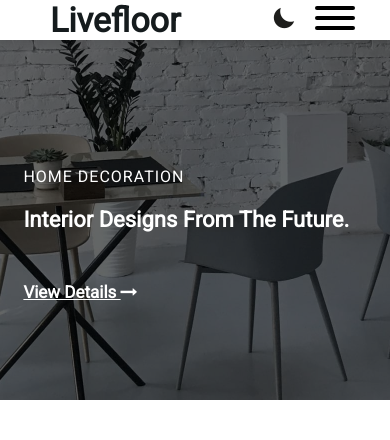
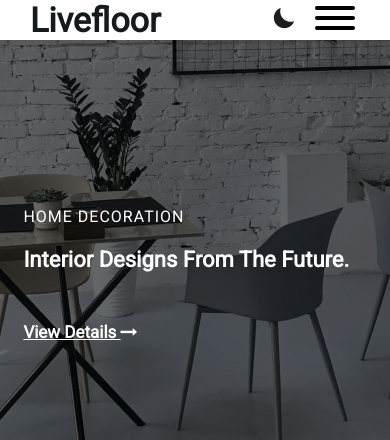
Before and after one commit to danh-fe/InteriorDesign, a PHP site: page /index.html in a window 390 px wide; the page is wider, and only the part inside the window is pictured. Shown: the top 440 px of that part. Run offline with PHP 8.4, Linux system fonts and the light colour scheme.

Commit message:
Edit header

```diff
--- a/assets/css/header.css
+++ b/assets/css/header.css
@@ -106,9 +106,17 @@
   color: #fff;
 }
 
-@media only screen and (max-width: 46.1875em) {
+@media only screen and (max-width: 767px) {
   .menu {
     display: block !important;
+  }
+
+  .header {
+    position: sticky;
+  }
+
+  .nav .container-flex h1>a {
+    margin: 0;
   }
 
   .btn-free {
@@ -128,10 +136,6 @@
   .nav {
     padding: 0 10px;
     margin: 0;
-  }
-
-  .nav .container-flex {
-    flex-grow: 1;
   }
 
   .menu {
@@ -169,7 +173,7 @@
   }
 }
 
-@media only screen and (min-width: 46.25em) and (max-width: 63.9375em) {
+@media only screen and (min-width: 768px) and (max-width: 1023px) {
 
   /* Header */
   .nav ul li {
```
